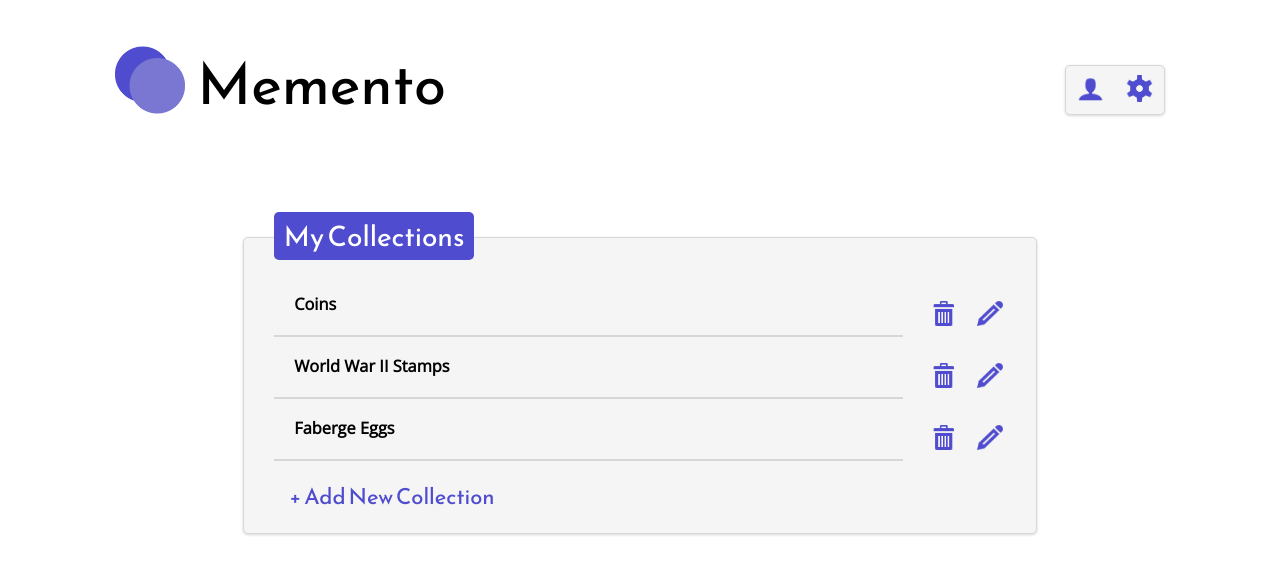
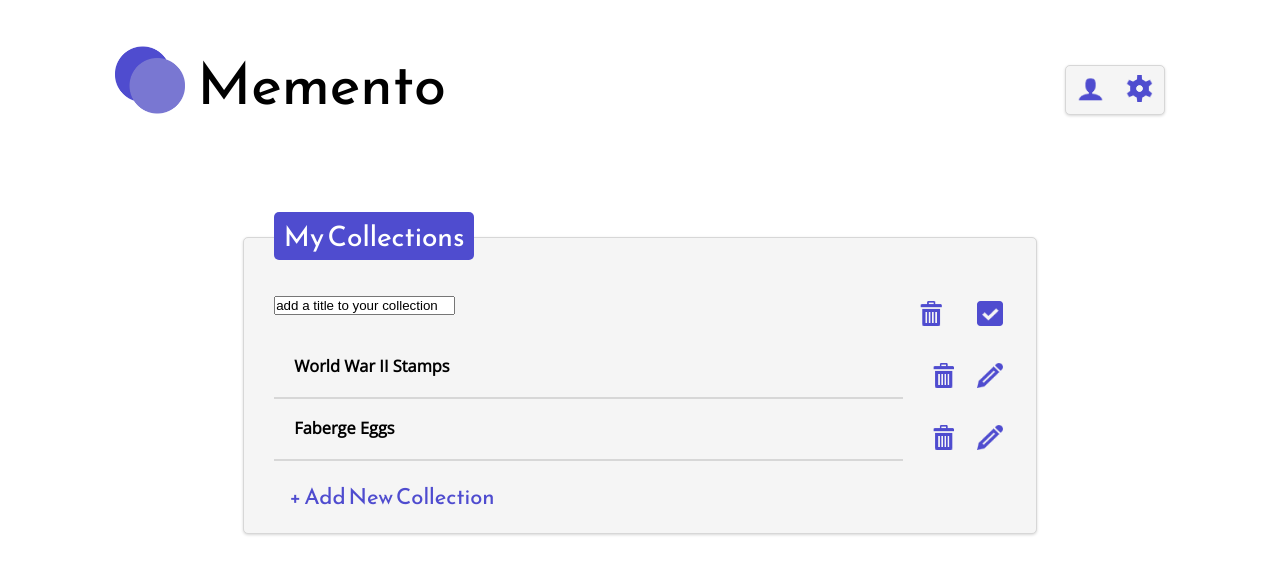
Before and after one commit to mattumland/memento, a React (Create React App) app: page / in a window 1280 px wide. Both pictures are taken after a click on the button 989 px from the left and 315 px from the top of the page. Shown: the top 574 px of the page. Built offline with nearby package versions, Linux system fonts and the light colour scheme.

Commit message:
Add conditional rendering of form and buttons based on createMode value

```diff
--- a/src/Collection/Collection.js
+++ b/src/Collection/Collection.js
@@ -5,6 +5,12 @@ import check from '../icons/checkbox-checked.png'
 import { useState } from 'react'
 
 const Collection = ({ title, removeCollection, addCollection }) => {
+
+    /*
+        conditional render form/title/buttons given createMode status
+        add form styling
+
+    */
 
     const [createMode, setCreateMode] = useState(!title.length > 0)
     const [formTitle, setFormTitle] = useState('add a title to your collection')
@@ -27,10 +33,10 @@ const Collection = ({ title, removeCollection, addCollection }) => {
 
     return (
         <article className='collection'>
-            <div className='title-container'>
+            <div className={createMode ? 'hidden' : 'title-container'}>
                 <h3>{title}</h3>
             </div>
-            <form className='hidden'>
+            <form className={createMode ? 'collection-form' : 'hidden'}>
                 <input
                     type='text'
                     placeholder={title || formTitle}
@@ -43,10 +49,12 @@ const Collection = ({ title, removeCollection, addCollection }) => {
                 <button onClick={e => removeCollection(title)}>
                     <img src={bin} alt='Delete icon: a trash can'/>
                 </button>
-                <button>
-                    <img onClick={e => toggleCreateMode()} src={pencil} alt='Edit icon: a pencil' />
+                <button onClick={e => toggleCreateMode()} className={createMode ? 'hidden' : ''}>
+                    <img src={pencil} alt='Edit icon: a pencil' />
                 </button>
-                <button className='hidden'>{check}</button>
+                <button onClick={e => toggleCreateMode()} className={createMode ? '' : 'hidden'}>
+                    <img src={check} alt='Complete icon: a checkmark' />
+                </button>
             </aside>
         </article>
     )
```
